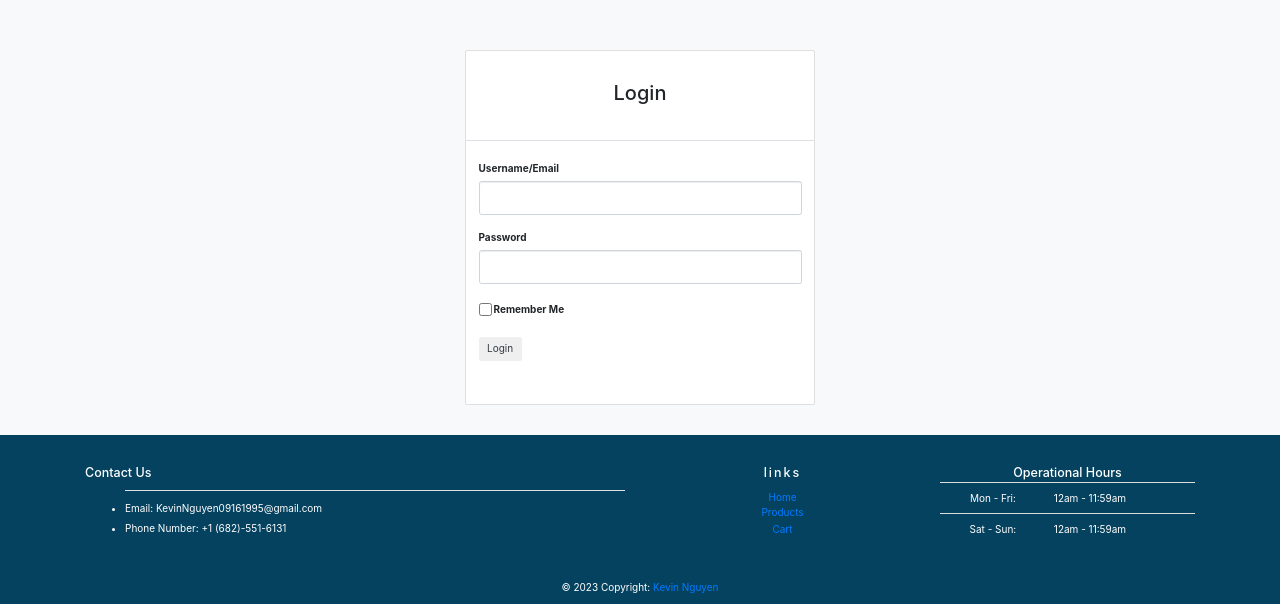
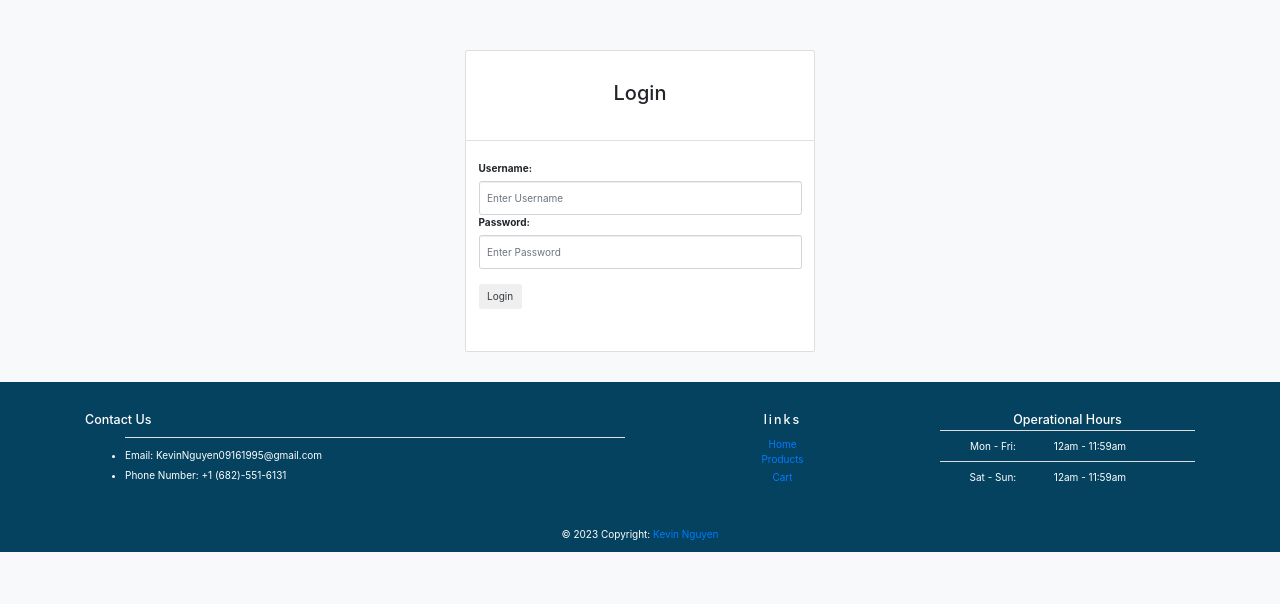
Before and after one commit to KevinNguyen091995/ECommerceProject, a Django app: page /login/ in a window 1280 px wide. Shown: the part 62-666 px from the top of the page. Run offline with Django 4.2, Linux system fonts and the light colour scheme; some libraries are stand-ins or nearby versions.

Commit message:
User loggedout and session authentication

```diff
--- a/pages/forms.py
+++ b/pages/forms.py
@@ -1,5 +1,8 @@
+from django.forms import ModelForm
+from django import forms
+from django.core.exceptions import ValidationError
+from django.contrib.auth.models import User
 from django.contrib.auth.forms import UserCreationForm
-from django.contrib.auth.models import User
 
 class SignUpForm(UserCreationForm):
     class Meta:
@@ -12,3 +15,14 @@ class SignUpForm(UserCreationForm):
 
         for field_name, field in self.fields.items():
             field.widget.attrs['class'] = 'form-control'
+
+class LoginForm(forms.Form):
+    username = forms.CharField(max_length=100, widget=forms.TextInput(attrs={'placeholder':'Enter Username','autocomplete': 'off'}))
+    password = forms.CharField(max_length=100, widget=forms.PasswordInput(attrs={'placeholder':'Enter Password','autocomplete': 'off','data-toggle': 'password'}))
+
+
+    def __init__(self, *args, **kwargs):
+        super().__init__(*args, **kwargs)
+
+        for field_name, field in self.fields.items():
+            field.widget.attrs['class'] = 'form-control'
--- a/pages/urls.py
+++ b/pages/urls.py
@@ -1,8 +1,10 @@
 from django.urls import path
-from .views import IndexView, LoginView, SignUp
+from .views import IndexView, LoginView, SignUpView, SuccessLoginView, LoggedOutView
 
 urlpatterns = [
     path('', IndexView.as_view(), name='index'),
     path('login/', LoginView.as_view(), name='login'),
-    path('register/', SignUp.as_view(), name='signup')
+    path('register/', SignUpView.as_view(), name='signup'),
+    path('loggedin/', SuccessLoginView.as_view(), name='loggedin'),
+    path('loggedout/', LoggedOutView.as_view(), name='loggedout'),
 ]
--- a/pages/views.py
+++ b/pages/views.py
@@ -1,8 +1,9 @@
 from django.shortcuts import render, redirect
 from django.views import View
 from product.models import Product
-from django.contrib.auth.models import User
-from .forms import SignUpForm
+from django.contrib.auth import authenticate, login, logout
+from .forms import SignUpForm, LoginForm
+from time import sleep
 
 class IndexView(View):
     featured_product = Product.objects.order_by('-date_listed').filter(currently_listed=True)[0]
@@ -16,11 +17,7 @@ class IndexView(View):
     def get(self, request):
         return render(request, 'pages/index.html', self.context)
 
-class LoginView(View):
-    def get(self, request):
-        return render(request, 'pages/login.html')
-
-class SignUp(View):
+class SignUpView(View):
     def get(self, request):
         form = SignUpForm()
 
@@ -31,10 +28,50 @@ class SignUp(View):
 
         if form.is_valid():
             form.save()
-            print("SAVED TO DB")
-
             return redirect('login')
 
         else:
-            # Form is not valid, render the form with errors
             return render(request, 'pages/signup.html', {'form': form})
+
+class LoginView(View):
+    def get(self, request):
+        form = LoginForm()
+
+        if request.user.is_authenticated:
+            return redirect('index')
+
+        else:
+            return render(request, 'pages/login.html', {'form': form})
+
+    def post(self, request):
+        form = LoginForm(request.POST)
+
+        if form.is_valid():
+            username = form.cleaned_data['username']
+            password = form.cleaned_data['password']
+
+            user = authenticate(request, username=username, password=password)
+
+            if user is not None:
+                login(request, user)
+                return redirect('loggedin')
+
+            else:
+                return render(request, 'pages/login.html', {'form': form, 'error_message' : 'Did not find a match with username/password combination'})
+
+        else:
+            return render(request, 'pages/login.html', {'form': form})
+
+class SuccessLoginView(View):
+    def get(self, request):
+        return render(request, 'pages/loggedin.html')
+
+class LoggedOutView(View):
+    def get(self, request):
+        if request.user.is_authenticated:
+            logout(request)
+
+        else:
+            redirect('login')
+
+        return render(request, 'pages/loggedout.html')
--- a/templates/pages/login.html
+++ b/templates/pages/login.html
@@ -8,26 +8,28 @@
           <div class="card-title text-center border-bottom">
             <h2 class="p-5">Login</h2>
           </div>
+
+          {% comment %} ERROR HTML {% endcomment %}
+        {% if error_message %}
+        <div class="error-message">
+          <p class="m-auto text-center pb-3 text-danger">
+            Please correct the errors below:
+            {{ error_message }}
+          </p>
+        </div>
+        {% endif %}
+
+          {% comment %} Form Generation {% endcomment %}
           <div class="card-body">
             <form action="{% url 'login' %}" method="post">
               {% csrf_token %}
-
-              <div class="mb-4">
-                <label for="username" class="form-label">Username/Email</label>
-                <input type="text" class="form-control" name="username" />
-              </div>
-              <div class="mb-4">
-                <label for="password" class="form-label">Password</label>
-                <input type="password" class="form-control" name="password" />
-              </div>
-              <div class="mb-4">
-                <input type="checkbox" class="form-check-input" id="remember" />
-                <label for="remember" class="form-label mx-4 pt-1">Remember Me</label>
-              </div>
+              {{ form }}
+              <div class="mb-4"></div>
               <div class="d-grid pb-5">
-                <button type="submit" class="btn text-dark main-bg">Login</button>
-              </div>
-            </form>
+              <button type="submit" class="btn text-dark main-bg">
+                Login
+              </button>
+            </div>
           </div>
         </div>
       </div>
--- a/templates/partials/_navbar.html
+++ b/templates/partials/_navbar.html
@@ -28,12 +28,14 @@
             >Account Settings</a
           >
           <div class="dropdown-menu dropdown-menu-end">
+            {% if user.is_authenticated == False %}
             <a href="{% url 'login' %}" class="dropdown-item nav-item">Login</a>
+            <a href="{% url 'signup' %}" class="dropdown-item nav-item">Register</a>
+            {% else %}
             <a href="#" class="dropdown-item nav-item">Profile</a>
             <a href="#" class="dropdown-item nav-item">Settings</a>
-            <div class="dropdown-divider"></div>
-            <a href="{% url 'signup' %}" class="dropdown-item nav-item">Register</a>
-            <a href="#" class="dropdown-item nav-item">Logout</a>
+            <a href="{% url 'loggedout' %}" class="dropdown-item nav-item">Logout</a>
+            {% endif %}
           </div>
         </li>
       </ul>
@@ -49,8 +51,6 @@
           <div class="dropdown-menu dropdown-menu-end">
             <a href="#" class="dropdown-item nav-item">View Listed Products</a>
             <a href="#" class="dropdown-item nav-item">Add Product</a>
-            <div class="dropdown-divider"></div>
-            <a href="#" class="dropdown-item nav-item">Logout</a>
           </div>
         </li>
       </ul>
```
Also changed, not shown: templates/pages/loggedin.html (added, +8 -0 lines), templates/pages/loggedout.html (added, +8 -0 lines), templates/pages/signup.html (+3 -6 lines), db.sqlite3.
